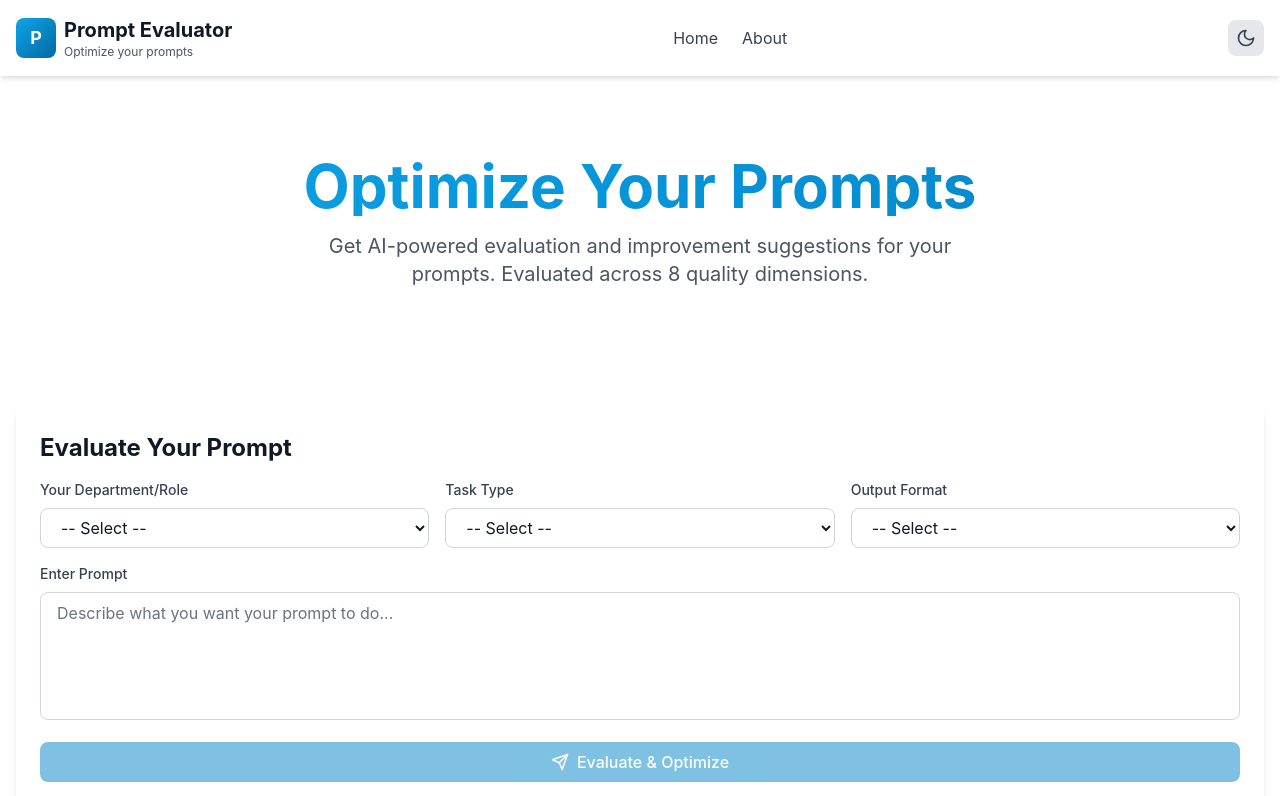
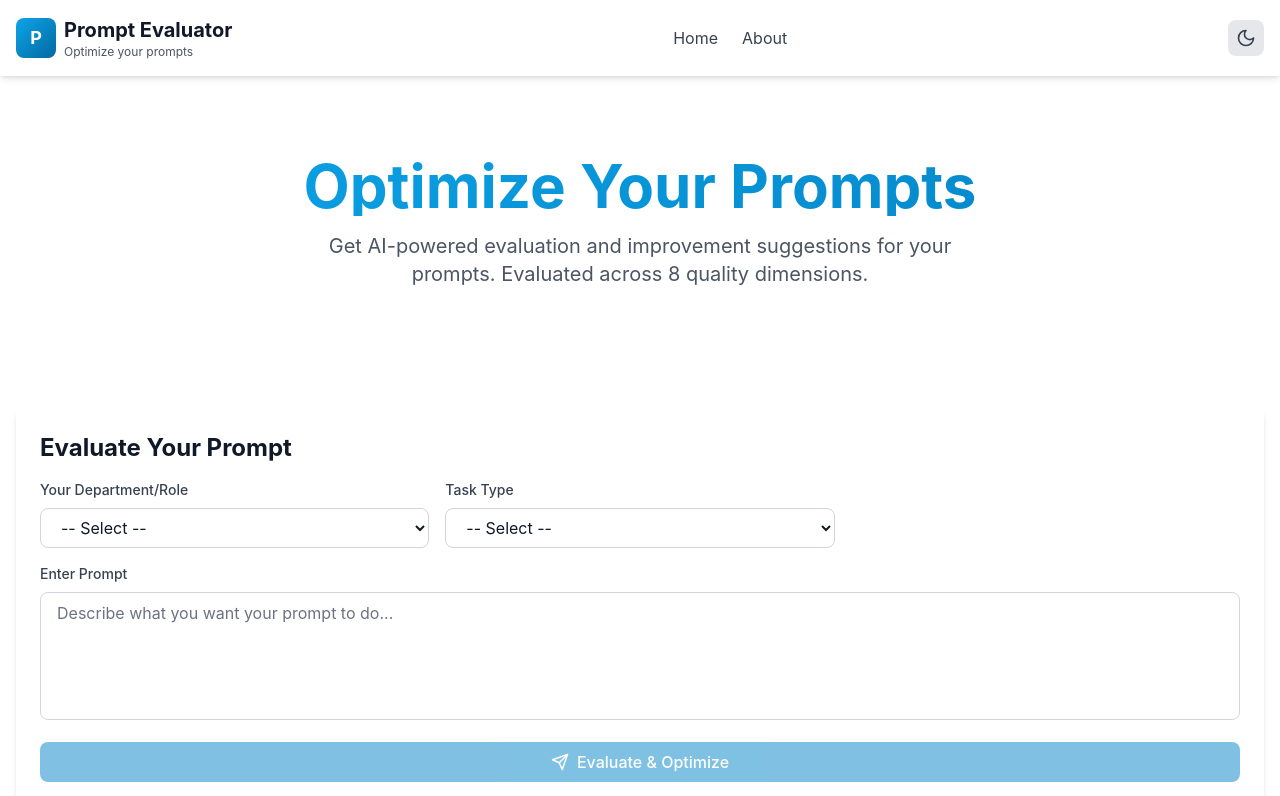
Before and after one commit to rb14v1/Harbour-Prompt-Evaluator-and-Optimizer, a React (Vite) app in the folder frontend/: page / in a window 1280 px wide. Shown: the top 796 px of the page. Built offline with nearby package versions, Linux system fonts and the light colour scheme; no server answers.

Commit message:
Updated frontend

```diff
--- a/frontend/src/components/PromptForm.jsx
+++ b/frontend/src/components/PromptForm.jsx
@@ -7,7 +7,6 @@ export default function PromptForm({ onSuccess }) {
   const [prompt, setPrompt] = useState('')
   const [role, setRole] = useState('')
   const [taskType, setTaskType] = useState('')
-  const [outputFormat, setOutputFormat] = useState('')
   const [loading, setLoading] = useState(false)
   const [error, setError] = useState('')
 
@@ -23,7 +22,7 @@ export default function PromptForm({ onSuccess }) {
 
     try {
       console.log('[PromptForm] Submitting evaluation...')
-      const result = await evaluationAPI.evaluatePrompt(prompt, { role, taskType, outputFormat })
+      const result = await evaluationAPI.evaluatePrompt(prompt, { role, taskType })
       console.log('[PromptForm] Success! Result:', result)
       onSuccess(result)
       setPrompt('')
@@ -88,7 +87,6 @@ export default function PromptForm({ onSuccess }) {
           >
             <option value="">-- Select --</option>
             <option>Create Content</option>
-            <option>Create Code</option>
             <option>Research</option>
             <option>Deep Research / Analysis</option>
             <option>Plan and Organize</option>
@@ -96,25 +94,6 @@ export default function PromptForm({ onSuccess }) {
             <option>Summarize</option>
             <option>Explain</option>
             <option>Optimize</option>
-          </select>
-        </div>
-
-        <div>
-          <label className="label">Output Format</label>
-          <select
-            value={outputFormat}
-            onChange={(e) => setOutputFormat(e.target.value)}
-            className="input"
-            disabled={loading}
-          >
-            <option value="">-- Select --</option>
-            <option>text</option>
-            <option>code</option>
-            <option>chart/graph</option>
-            <option>checklist/table</option>
-            <option>template/framework</option>
-            <option>image/visual</option>
-            <option>slide/report</option>
           </select>
         </div>
       </div>
```
